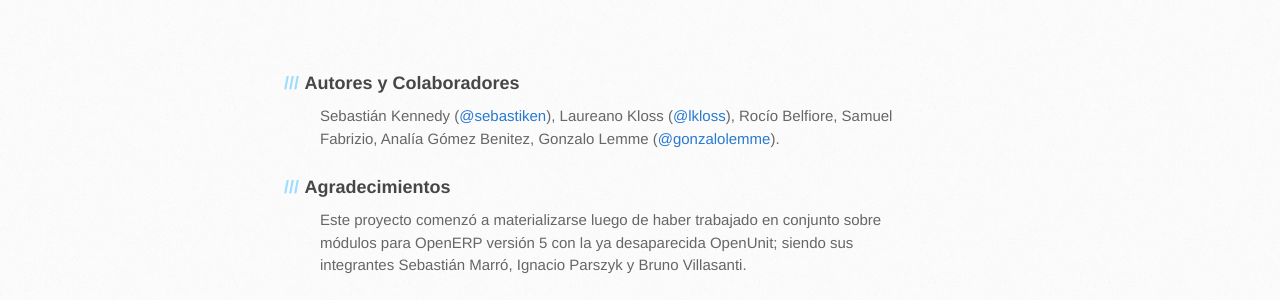
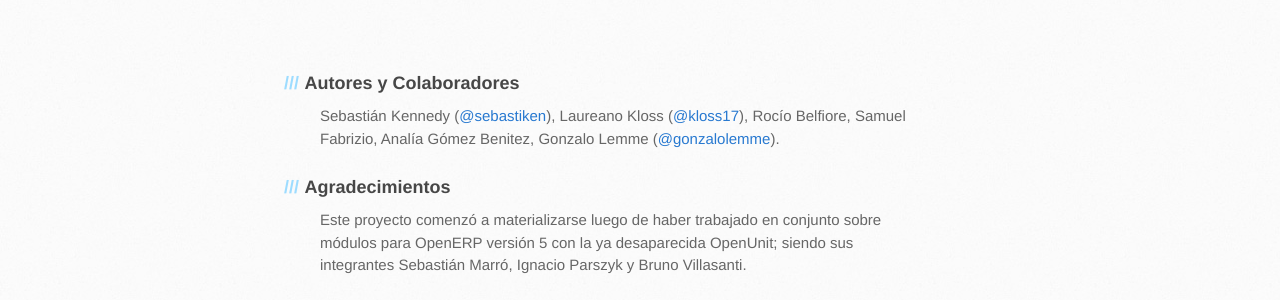
Before and after one commit to ProyectoAconcagua/ProyectoAconcagua.github.io, a Jekyll site: the page index.html, which Jekyll copies as it is, in a window 1280 px wide and 900 px high, scrolled down 1586 px. Shown: the part 383-683 px from the top of the window. Built offline with Jekyll 4.4.1, drawn with Linux system fonts in a browser that asks for light colours; Markdown is read by kramdown in place of the engine named in the settings.

Commit message:
Correcciones de links en general.
[MOD] Se modifica el link del usuario de GitHub de Laureano Kloss
[MOD] Se modifica el link al repo de l10n_ar_chart_of_account
[MOD] Se modifica el link a la cuenta de Twitter del Proyecto Aconcagua

```diff
--- a/index.html
+++ b/index.html
@@ -65,12 +65,12 @@
 <h4>Plan de Cuentas general de Argentina</h4>
 <p>Consta de un Plan de Cuentas Genérico como para empezar a operar.</p>
 
-          <a href="https://github.com/ProyectoAconcagua/partner_ledger_by_partner/tarball/master" class="button">
+          <a href="https://github.com/ProyectoAconcagua/l10n_ar_chart_of_account_v7/tarball/master" class="button">
             <small>Download</small>
             .tar.gz
           </a>
 
-          <a href="https://github.com/ProyectoAconcagua/partner_ledger_by_partner/zipball/master" class="button">
+          <a href="https://github.com/ProyectoAconcagua/l10n_ar_chart_of_account_v7/zipball/master" class="button">
             <small>Download</small>
             .zip
           </a>
@@ -148,7 +148,7 @@
 
 <h3><a name="authors-and-contributors" class="anchor" href="#authors-and-contributors"><span class="octicon octicon-link"></span></a>Autores y Colaboradores</h3>
 
-<p>Sebasti&aacute;n Kennedy (<a href="https://github.com/sebastiken" class="user-mention">@sebastiken</a>), Laureano Kloss (<a href="https://github.com/lklossjhyett" class="user-mention">@lkloss</a>), Roc&iacute;o Belfiore, Samuel Fabrizio, Anal&iacute;a G&oacute;mez Benitez, Gonzalo Lemme (<a href="https://github.com/gonzalolemme" class="user-mention">@gonzalolemme</a>).</p>
+<p>Sebasti&aacute;n Kennedy (<a href="https://github.com/sebastiken" class="user-mention">@sebastiken</a>), Laureano Kloss (<a href="https://github.com/kloss17" class="user-mention">@kloss17</a>), Roc&iacute;o Belfiore, Samuel Fabrizio, Anal&iacute;a G&oacute;mez Benitez, Gonzalo Lemme (<a href="https://github.com/gonzalolemme" class="user-mention">@gonzalolemme</a>).</p>
 
 <h3><a name="acknowledgment" class="anchor" href="#acknowledgment"><span class="octicon octicon-link"></span></a>Agradecimientos</h3>
 
@@ -164,7 +164,7 @@
 
 <footer>
     <div class="followus">
-        <a href="http://twitter.com/ProyectoAconcagua" class="twitter"></a>
+        <a href="http://twitter.com/ProyectoAconcag" class="twitter"></a>
     </div>
 </footer>
 
```
